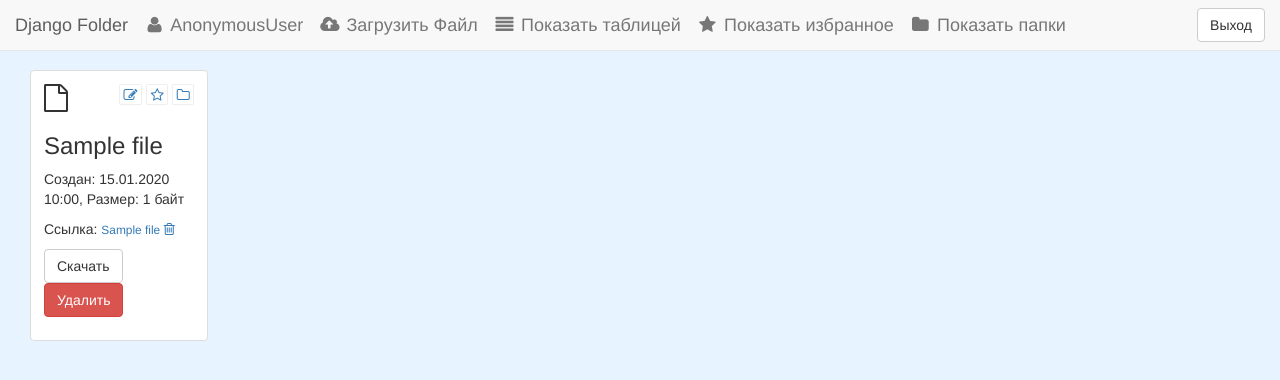
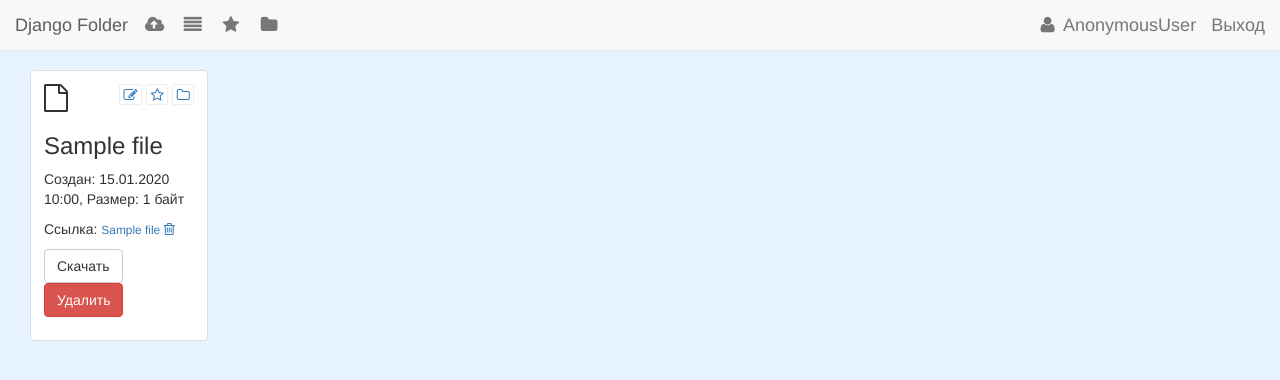
Before and after one commit to AndrewBurdyug/django-folder, a Django app: template folder/templates/folder/home.html in a window 1280 px wide. Shown: the top 380 px of the page. Run offline with Django 3.2, Linux system fonts and the light colour scheme; the template is opened without the code that fills it: most values are stand-ins (such as "Sample title", 1, 10 or a date in 2020); some libraries are stand-ins or nearby versions; some web fonts are replaced.

Commit message:
Refactoring: header menu

```diff
--- a/folder/templates/folder/header.html
+++ b/folder/templates/folder/header.html
@@ -1,23 +1,20 @@
 <nav class="navbar navbar-default navbar-fixed-top" role="navigation">
     <div class="container-fluid">
-        <div class="navbar-header">
+        <div class="navbar-header hidden-xs hidden-sm">
             <a class="navbar-brand" href="#">Django Folder</a>
         </div>
+        {% if files %}
         <div class="nav navbar-nav">
-            <a id="profile_name" class="navbar-brand" href="#profile"><i class="fa fa-user fa-fw"></i> {{user}}</a>
-        </div>
-        {% if files %}
-        <div class="nav navbar-nav navbar-center">
-            <a id="header_upload_btn" class="navbar-brand" href="#"><i class="fa fa-cloud-upload fa-fw"></i> Загрузить Файл</a>
-            <a id="header_change_view_table_btn" class="navbar-brand" href="#"><i class="fa fa-align-justify fa-fw"></i> Показать таблицей</a>
-            <a id="header_change_view_star_btn" class="navbar-brand" href="#"><i class="fa fa-star fa-fw"></i> Показать избранное</a>
-            <a id="header_change_view_folders_btn" class="navbar-brand" href="#"><i class="fa fa-folder fa-fw"></i> Показать папки</a>
+            <a id="header_upload_btn" class="navbar-brand" href="#"><i class="fa fa-cloud-upload fa-fw"></i></a>
+            <a id="header_change_view_table_btn" class="navbar-brand" href="#"><i class="fa fa-align-justify fa-fw"></i></a>
+            <a id="header_change_view_star_btn" class="navbar-brand" href="#"><i class="fa fa-star fa-fw"></i></a>
+            <a id="header_change_view_folders_btn" class="navbar-brand" href="#"><i class="fa fa-folder fa-fw"></i></a>
+            <a id="header_profile_btn" class="navbar-brand visible-xs visible-sm" href="#profile"><i class="fa fa-user fa-fw"></i></a>
         </div>
         {% endif %}
-        <div class="nav navbar-nav navbar-right">
-            <form id="quit" class="navbar-form" action="/folder/logout">
-                <button type="submit" class="btn btn-default">Выход</button>
-            </form>
+        <div class="nav navbar-nav navbar-right hidden-xs hidden-sm">
+            <a id="profile_name" class="navbar-brand" href="#profile"><i class="fa fa-user fa-fw"></i> {{user}}</a>
+            <a href="/folder/logout" class="navbar-brand">Выход</a>
         </div>
     </div>
 </nav>
```
